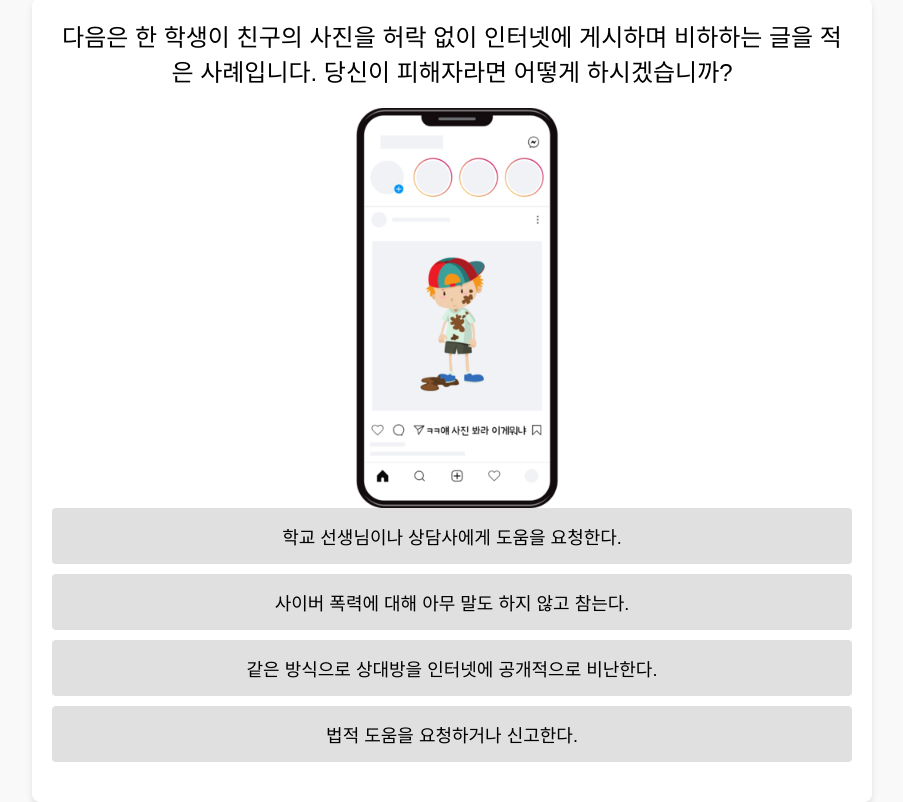
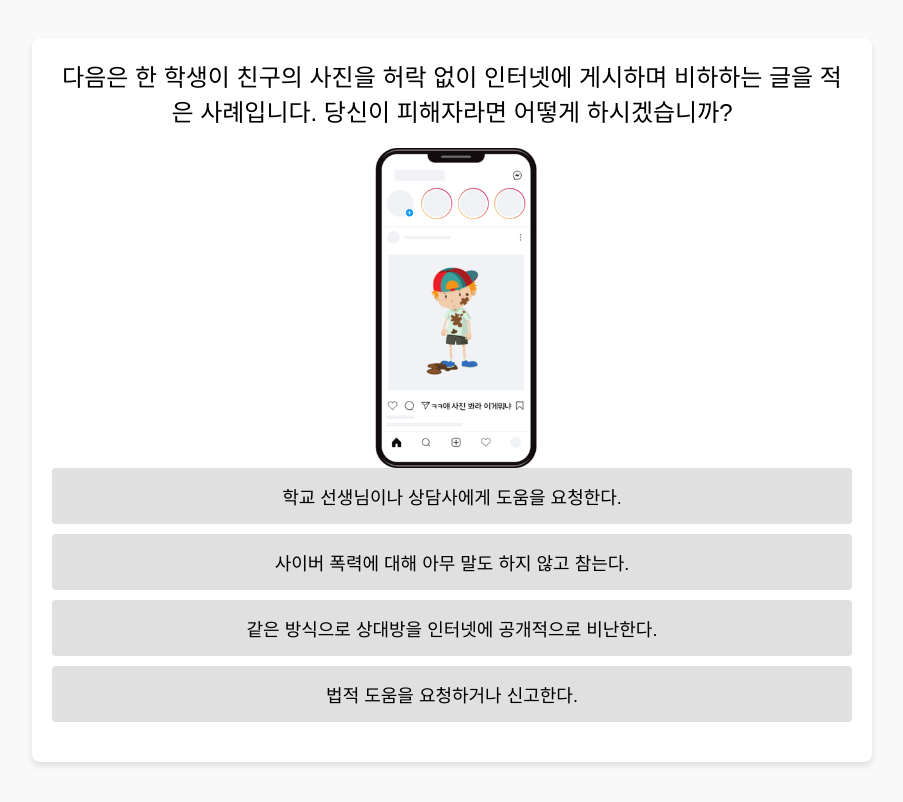
Before and after one commit to taegwon04/cyberbulling, a plain HTML site: page index.html in a window 1280 px wide. Shown: the whole page, without its empty margins (188-1091 px from the left). Drawn offline with Linux system fonts and the light colour scheme.

Commit message:
Update index.html

```diff
--- a/index.html
+++ b/index.html
@@ -29,7 +29,7 @@
             margin-bottom: 20px;
         }
         img {
-            max-width: 50%; /* 이미지 크기를 최대 너비의 80%로 설정 */
+            max-width: 40%; /* 이미지 크기를 최대 너비의 80%로 설정 */
             height: auto; /* 이미지 비율을 유지 */
             margin: 0 auto; /* 상하 좌우 정렬 */
             display: block; /* 블록 요소로 설정 */
```
